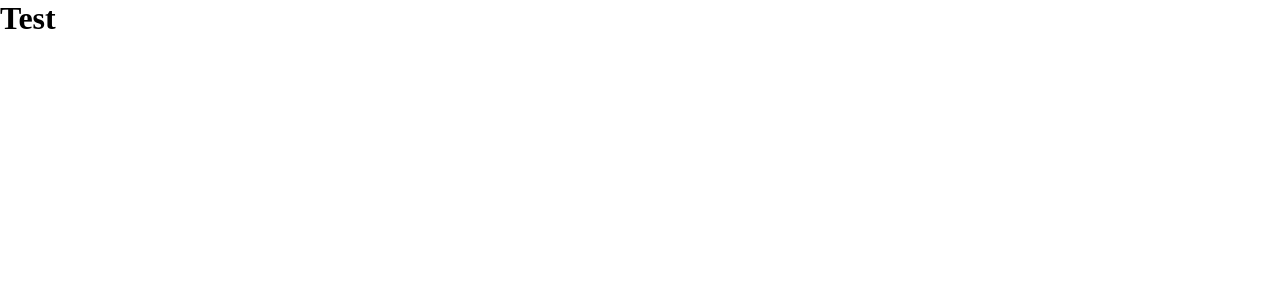
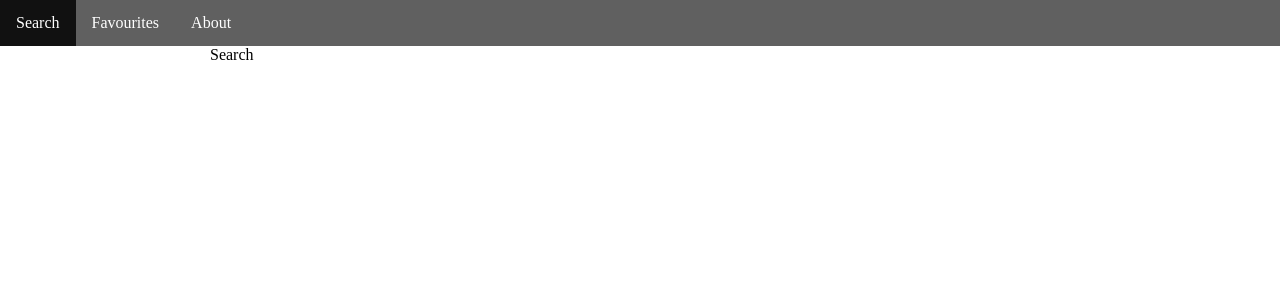
Before and after one commit to chudinovaa/movie-search, a React (Create React App) app: page / in a window 1280 px wide. Shown: the top 300 px of the page. Built offline with nearby package versions, Linux system fonts and the light colour scheme.

Commit message:
added Navbar

```diff
--- a/package.json
+++ b/package.json
@@ -12,6 +12,7 @@
     "@types/react-dom": "^18.0.10",
     "react": "^18.2.0",
     "react-dom": "^18.2.0",
+    "react-router-dom": "^6.6.1",
     "react-scripts": "5.0.1",
     "typescript": "^4.9.4",
     "web-vitals": "^2.1.4"
--- a/src/App.tsx
+++ b/src/App.tsx
@@ -1,9 +1,22 @@
 import React from 'react';
+import {Routes, Route} from 'react-router-dom';
+import SearchPage from './pages/SearchPage';
+import FavouritesPage from './pages/FavouritesPage';
+import AboutPage from './pages/AboutPage';
+import Navigation from './components/Navigation/Navigation';
+
 
 function App() {
   return (
     <div className="App">
-      <h1>Test</h1>
+        <Navigation/>
+        <div className="container">
+          <Routes>
+              <Route path="/" element={<SearchPage/>}/>
+              <Route path="/favourites" element={<FavouritesPage/>}/>
+              <Route path="/about" element={<AboutPage/>}/>
+          </Routes>
+        </div>
     </div>
   );
 }
--- /dev/null
+++ b/src/components/Navigation/Navigation.module.css
@@ -0,0 +1,24 @@
+ul {
+    list-style-type: none;
+    margin: 0;
+    padding: 0;
+    overflow: hidden;
+    background-color: #606060;
+}
+
+ul li {
+    float: left;
+}
+
+.link {
+    display: block;
+    color: white;
+    text-align: center;
+    padding: 14px 16px;
+    text-decoration: none;
+}
+
+/* Change the link color to #111 (black) on hover */
+.link:hover {
+    background-color: #111;
+}
--- /dev/null
+++ b/src/components/Navigation/Navigation.tsx
@@ -0,0 +1,21 @@
+import React from 'react';
+import {Link} from 'react-router-dom'
+import NavigationCSS from './Navigation.module.css'
+
+const Navigation = () => {
+    return (
+    <ul className={NavigationCSS.ul}>
+        <li>
+            <Link className={NavigationCSS.link} to="/">Search</Link>
+        </li>
+        <li>
+            <Link className={NavigationCSS.link} to="/favourites">Favourites</Link>
+        </li>
+        <li>
+            <Link className={NavigationCSS.link} to="/about">About</Link>
+        </li>
+    </ul>
+    );
+};
+
+export default Navigation;
--- a/src/index.css
+++ b/src/index.css
@@ -3,3 +3,8 @@
   padding: 0;
   box-sizing: border-box;
 }
+
+.container {
+  max-width: 860px;
+  margin: 0 auto;
+}
--- a/src/index.tsx
+++ b/src/index.tsx
@@ -2,10 +2,13 @@ import React from 'react';
 import ReactDOM from 'react-dom/client';
 import './index.css';
 import App from './App';
+import {BrowserRouter} from 'react-router-dom';
 
 const root = ReactDOM.createRoot(
   document.getElementById('root') as HTMLElement
 );
 root.render(
-    <App />
+    <BrowserRouter>
+        <App />
+    </BrowserRouter>
 );
--- /dev/null
+++ b/src/pages/AboutPage.tsx
@@ -0,0 +1,11 @@
+import React from 'react';
+
+const AboutPage = () => {
+    return (
+    <div>
+        About
+    </div>
+    );
+};
+
+export default AboutPage;
--- /dev/null
+++ b/src/pages/SearchPage.tsx
@@ -0,0 +1,11 @@
+import React from 'react';
+
+const SearchPage = () => {
+    return (
+    <div>
+        Search
+    </div>
+    );
+};
+
+export default SearchPage;
```
Also changed, not shown: src/pages/FavouritesPage.tsx (renamed from src/pages/FavouritesPage/FavouritesPage.tsx), src/pages/InfoPage/InfoPage.tsx (deleted), src/pages/SearchPage/SearchPage.tsx (deleted), 1 other file (tests, documents, lock files or other folders).
